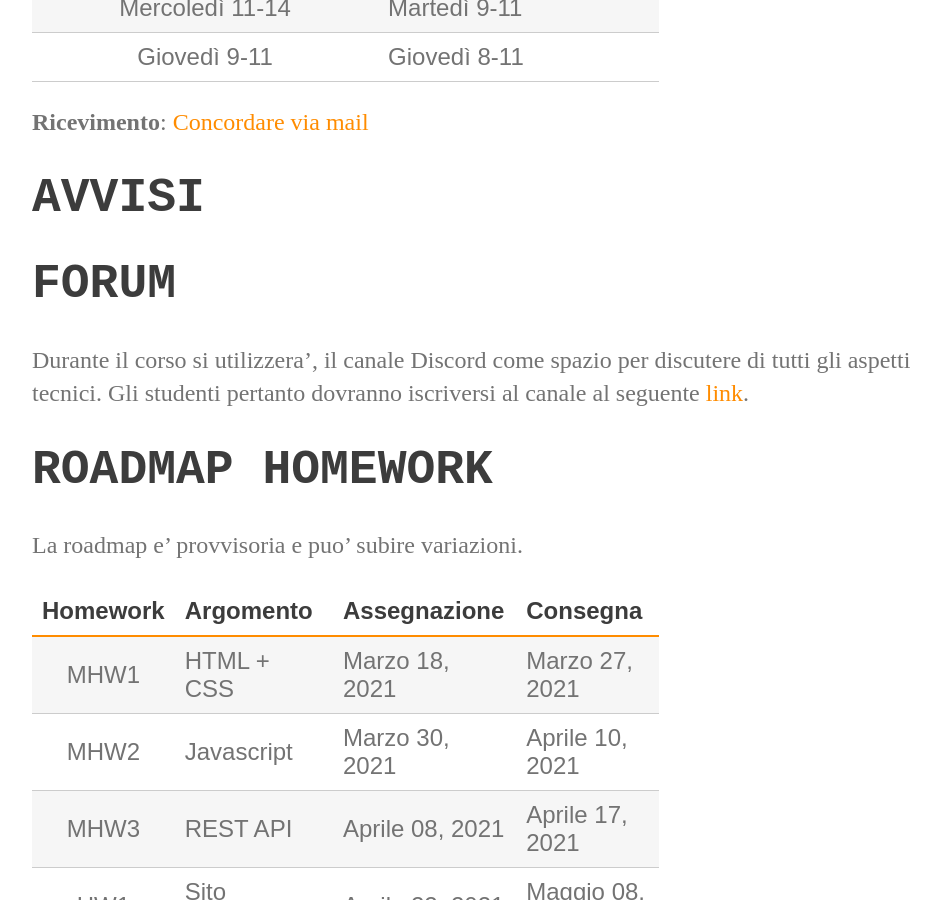
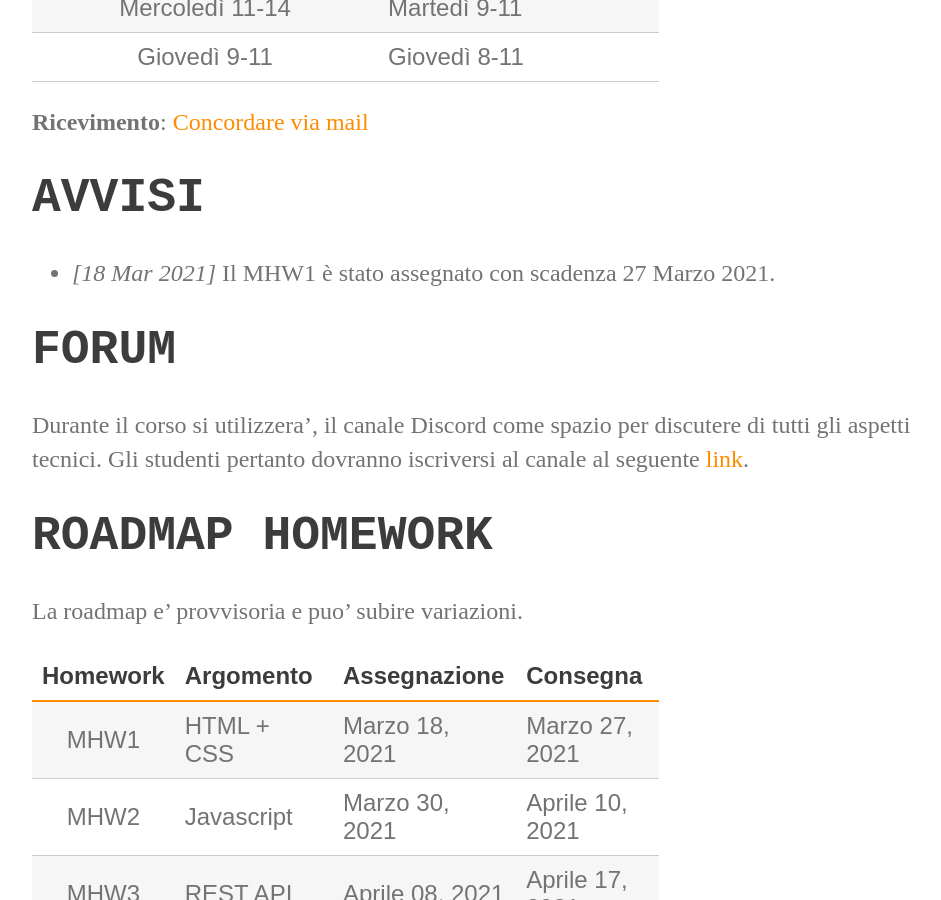
Before and after one commit to perceivelab/database-course, a Jekyll site: the page built from index.md, in a window 1280 px wide and 900 px high, scrolled down 720 px. Shown: the whole window, without its empty margins (160-1101 px from the left). Built offline with Jekyll 4.4.1, drawn with Linux system fonts in a browser that asks for light colours; our own code applies the rules of GitHub Pages for plain Markdown files.

Commit message:
Update index.md

```diff
--- a/index.md
+++ b/index.md
@@ -17,6 +17,7 @@
 
 # AVVISI
 
+- _[18 Mar 2021]_ Il MHW1 è stato assegnato con scadenza 27 Marzo 2021.
 
 # FORUM
 Durante il corso si utilizzera', il canale Discord come spazio per discutere di tutti gli aspetti tecnici. Gli studenti pertanto dovranno iscriversi al canale al seguente [link](https://discord.gg/Haz2TkaXxW).
@@ -35,7 +36,7 @@ La roadmap e' provvisoria e puo' subire variazioni.
 
 # VALUTAZIONE
 
-#### Studenti che frequentano il corso:
+- Studenti che frequentano il corso:
 
 | Elaborato     | Voto Finale   |
 | :--------     |    -------: |
@@ -46,7 +47,7 @@ La roadmap e' provvisoria e puo' subire variazioni.
 
 
 
-#### Studenti che non frequentano il corso (o che sostengono l'esame senza la partecipazione agli HM):
+- Studenti che non frequentano il corso (o che sostengono l'esame senza la partecipazione agli HM):
 
 Sviluppo di un'applicazione web secondo le seguenti [specifiche][404]
 
```
